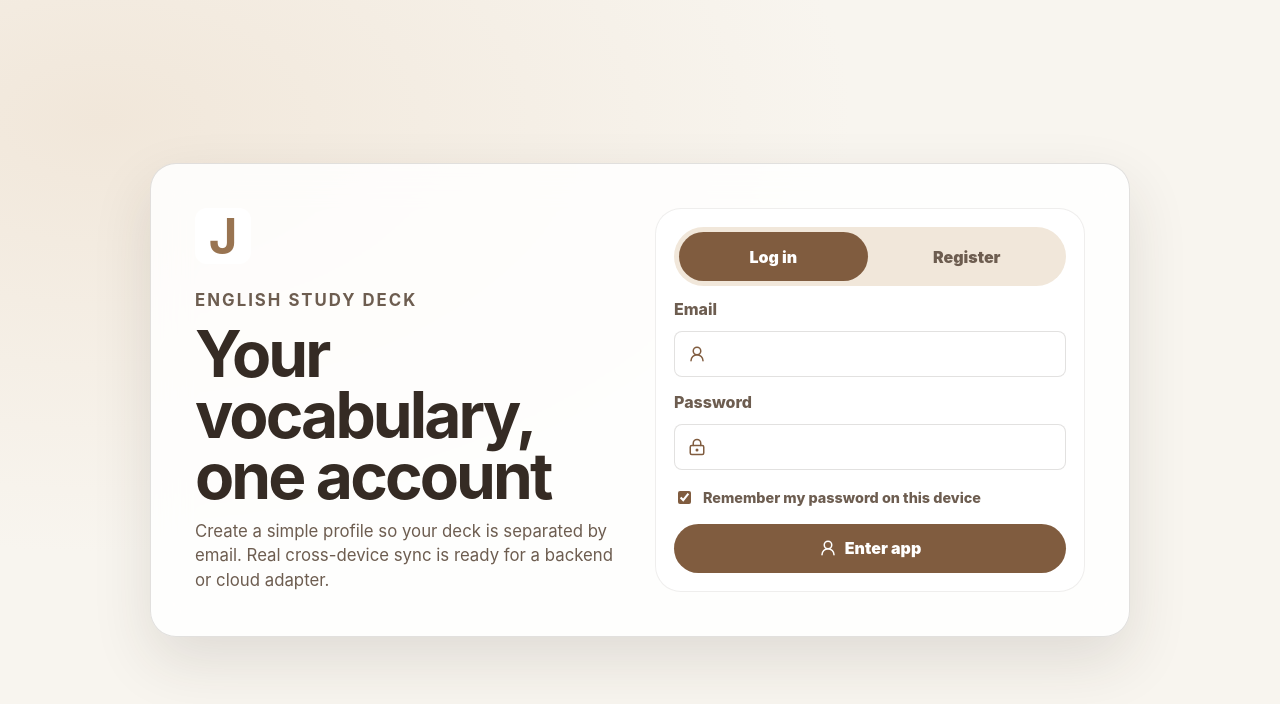
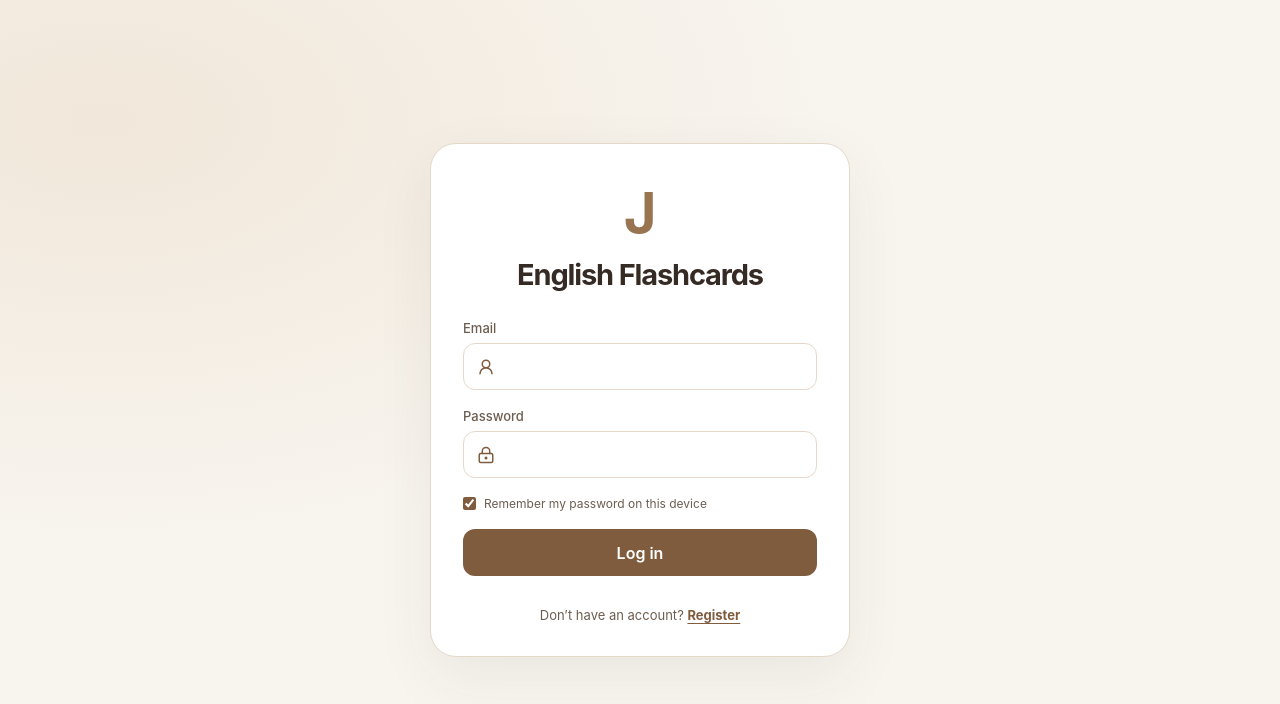
Before and after one commit to jilson-perez/flascards, a React (Vite) app: page / in a window 1280 px wide. Shown: the top 704 px of the page. Built offline with nearby package versions, Linux system fonts and the light colour scheme.

Commit message:
Simplify sign-in and preserve customer decks during loading

```diff
--- a/src/main.jsx
+++ b/src/main.jsx
@@ -1,4 +1,4 @@
-import React, { useEffect, useMemo, useState } from 'react';
+import React, { useEffect, useMemo, useRef, useState } from 'react';
 import { createRoot } from 'react-dom/client';
 import {
   BookOpen,
@@ -735,7 +735,8 @@ function saveCards(cards, email) {
 
 async function loadCardsFromApi(email) {
   const payload = await apiRequest(`/api/deck/${encodeURIComponent(email)}`);
-  return Array.isArray(payload.cards) ? payload.cards : [];
+  if (!Array.isArray(payload.cards)) throw new Error('Invalid deck response');
+  return payload.cards;
 }
 
 async function saveCardsToApi(cards, email) {
@@ -978,6 +979,7 @@ function App() {
   const [auth, setAuth] = useState(activeSession);
   const [authMode, setAuthMode] = useState('login');
   const [authError, setAuthError] = useState('');
+  const [authSuccess, setAuthSuccess] = useState('');
   const [authForm, setAuthForm] = useState({
     name: '',
     lastName: '',
@@ -986,6 +988,7 @@ function App() {
     remember: rememberedAuth.remember !== false,
   });
   const [cards, setCards] = useState([]);
+  const persistedDeck = useRef({ email: null, cards: null, remoteLoaded: false });
   const [term, setTerm] = useState('');
   const [example, setExample] = useState('');
   const [manualMeaning, setManualMeaning] = useState('');
@@ -1087,16 +1090,20 @@ function App() {
   }, [cards]);
 
   useEffect(() => {
-    if (!deckReady) return;
-    saveCards(cards, auth?.email);
-    if (!auth?.email) return;
-    saveCardsToApi(cards, auth.email).catch(() => {});
+    // Loading or switching accounts must never write a deck back to storage.
+    if (!deckReady || !auth?.email || persistedDeck.current.email !== auth.email) return;
+    if (persistedDeck.current.cards === cards) return;
+    saveCards(cards, auth.email);
+    const remoteLoaded = persistedDeck.current.remoteLoaded;
+    persistedDeck.current = { email: auth.email, cards, remoteLoaded };
+    if (remoteLoaded) saveCardsToApi(cards, auth.email).catch(() => {});
   }, [cards, auth?.email, deckReady]);
 
   useEffect(() => {
     let isCurrent = true;
     setDeckReady(false);
     const localCards = loadCards(auth?.email);
+    persistedDeck.current = { email: auth?.email, cards: localCards, remoteLoaded: false };
     setCards(localCards);
     setActiveId(null);
     setSelectedType('all');
@@ -1105,7 +1112,10 @@ function App() {
     if (auth?.email) {
       loadCardsFromApi(auth.email)
         .then((remoteCards) => {
-          if (isCurrent) setCards(remoteCards);
+          if (isCurrent) {
+            persistedDeck.current = { email: auth.email, cards: remoteCards, remoteLoaded: true };
+            setCards(remoteCards);
+          }
         })
         .catch(() => {
           if (isCurrent) setCards(localCards);
@@ -1152,6 +1162,7 @@ function App() {
   async function submitAuth(event) {
     event.preventDefault();
     setAuthError('');
+    setAuthSuccess('');
 
     const email = authForm.email.trim().toLowerCase();
     const password = authForm.password.trim();
@@ -1195,8 +1206,9 @@ function App() {
       }
 
       saveAccounts({ ...accounts, [email]: account });
-      saveSession(account, authForm.remember);
-      setAuth(account);
+      setAuthForm((current) => ({ ...current, email, password: '', name: '', lastName: '' }));
+      setAuthMode('login');
+      setAuthSuccess('Your account is ready. Log in to continue.');
       return;
     }
 
@@ -1483,25 +1495,12 @@ function App() {
     return (
       <main className="auth-shell">
         <section className="auth-panel">
-          <div className="auth-copy">
+          <header className="auth-copy">
             <span className="auth-brand" aria-label="Jilson">J</span>
-            <p className="eyebrow">English study deck</p>
-            <h1>Your vocabulary, one account</h1>
-            <p>
-              Create a simple profile so your deck is separated by email. Real cross-device sync is ready for a backend or cloud adapter.
-            </p>
-          </div>
+            <h1>English Flashcards</h1>
+          </header>
 
           <form className="auth-form" onSubmit={submitAuth}>
-            <div className="auth-tabs" role="tablist" aria-label="Account mode">
-              <button type="button" className={authMode === 'login' ? 'active' : ''} onClick={() => setAuthMode('login')}>
-                Log in
-              </button>
-              <button type="button" className={authMode === 'register' ? 'active' : ''} onClick={() => setAuthMode('register')}>
-                Register
-              </button>
-            </div>
-
             {authMode === 'register' && (
               <div className="auth-grid">
                 <label>
@@ -1550,19 +1549,28 @@ function App() {
               Remember my password on this device
             </label>
 
-            {authError && <p className="auth-error">{authError}</p>}
+            {authError && <p className="auth-error" role="alert">{authError}</p>}
+            {authSuccess && <p className="auth-success" role="status">{authSuccess}</p>}
 
             <button className="auth-submit" type="submit">
-              <UserRound size={18} />
-              {authMode === 'register' ? 'Create account' : 'Enter app'}
+              {authMode === 'register' ? 'Create account' : 'Log in'}
             </button>
           </form>
+          <p className="auth-switch">
+            {authMode === 'register' ? 'Already have an account? ' : "Don’t have an account? "}
+            <button type="button" onClick={() => {
+              setAuthMode(authMode === 'register' ? 'login' : 'register');
+              setAuthError('');
+              setAuthSuccess('');
+            }}>{authMode === 'register' ? 'Log in' : 'Register'}</button>
+          </p>
         </section>
       </main>
     );
   }
 
   if (!auth) return renderAuth();
+  if (!deckReady) return <main className="auth-shell"><p role="status">Loading your vocabulary…</p></main>;
 
   return (
     <main className={`app-shell ${viewMode === 'study' ? 'study-only' : ''} ${viewMode === 'home' ? 'home-mode' : 'admin-mode'}`}>
--- a/src/styles.css
+++ b/src/styles.css
@@ -1596,3 +1596,54 @@ a:focus-visible {
 
 .home-stats div { color: var(--text-secondary); font-weight: 600; }
 .home-stats span { color: var(--ink); font-weight: 700; }
+
+
+/* One focused sign-in form, shared with registration. */
+.auth-shell { padding: 32px 18px; }
+.auth-panel {
+  display: flex;
+  flex-direction: column;
+  gap: 28px;
+  width: min(420px, 100%);
+  padding: 38px 32px 30px;
+  border-color: var(--border);
+  background: var(--surface);
+  box-shadow: 0 20px 60px rgba(var(--ink-rgb), .07);
+}
+.auth-copy {
+  display: flex;
+  flex-direction: column;
+  align-items: center;
+  gap: 14px;
+  text-align: center;
+}
+.auth-brand { margin: 0; width: 62px; height: 62px; font-size: 56px; }
+.auth-copy h1 {
+  margin: 0;
+  font-size: 29px;
+  line-height: 1.2;
+  letter-spacing: -.04em;
+}
+.auth-form { padding: 0; gap: 18px; border: 0; border-radius: 0; }
+.auth-form label { font-size: 13px; font-weight: 550; }
+.auth-form input { min-height: 47px; border-color: var(--border); border-radius: 12px; font-weight: 400; }
+.auth-form .remember-row { font-size: 12px; font-weight: 400; gap: 8px !important; }
+.remember-row input { min-height: 0; margin: 0; }
+.auth-submit { min-height: 47px; border-radius: 12px; font-weight: 600; }
+.auth-switch { margin: 0; text-align: center; font-size: 13px; color: var(--text-secondary); }
+.auth-switch button {
+  border: 0;
+  padding: 3px 0;
+  background: transparent;
+  color: var(--accent);
+  font-weight: 650;
+  text-decoration: underline;
+  text-underline-offset: 3px;
+}
+.auth-success { margin: 0; padding: 12px; border-radius: 12px; background: var(--surface-muted); color: var(--ink); font-size: 13px; line-height: 1.5; }
+@media (max-width: 620px) {
+  .auth-shell { padding: 24px 16px; }
+  .auth-panel { padding: 30px 24px; }
+  .auth-copy h1 { font-size: 27px; }
+  .auth-grid { grid-template-columns: 1fr; }
+}
```
Also changed, not shown: 2 other files (tests, documents, lock files or other folders).
